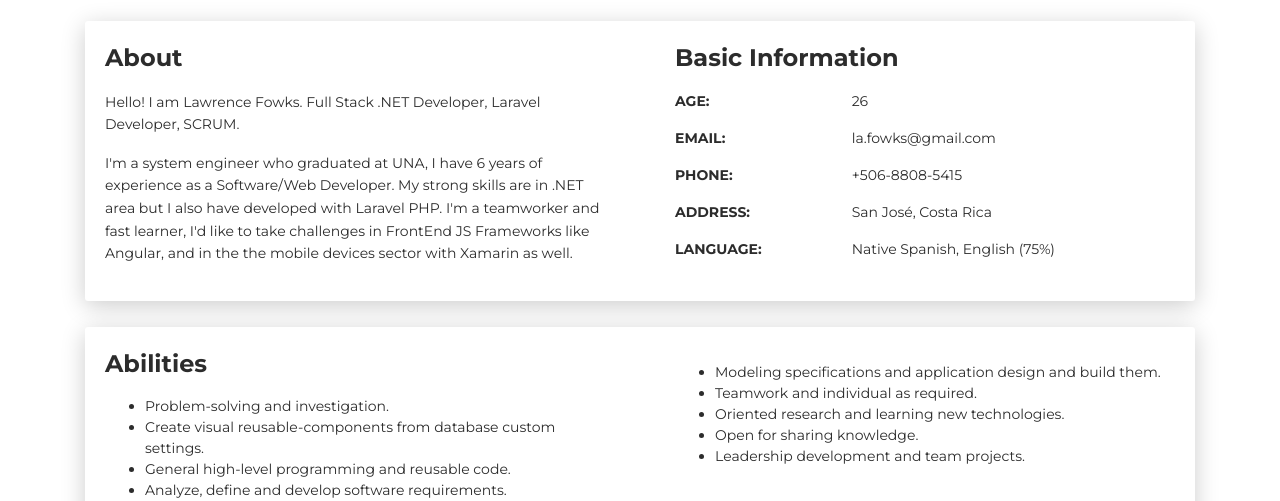
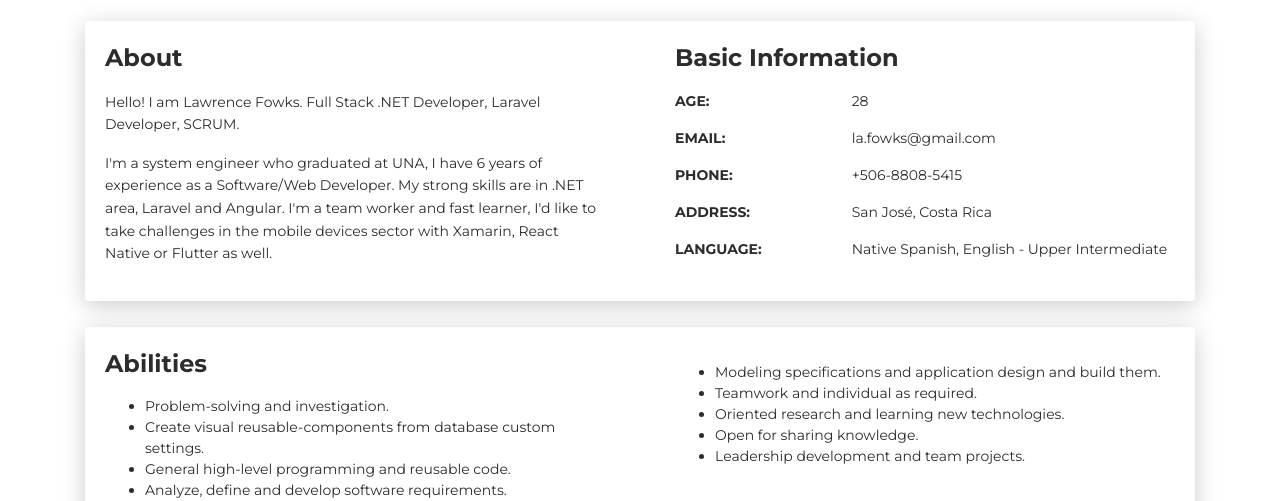
Before and after one commit to lfowks/myProfile, a plain HTML site: page index.html in a window 1280 px wide. Shown: the part 599-1100 px from the top of the page. Drawn offline with Linux system fonts and the light colour scheme.

Commit message:
Update index.html

```diff
--- a/index.html
+++ b/index.html
@@ -140,7 +140,7 @@
           <div class="card-body">
             <div class="h4 mt-0 title">About</div>
             <p>Hello! I am Lawrence Fowks. Full Stack .NET Developer, Laravel Developer, SCRUM.</p>
-            <p>I'm a system engineer who graduated at UNA, I have 6 years of experience as a Software/Web Developer. My strong skills are in .NET area but I also have developed with Laravel PHP. I'm a teamworker and fast learner, I'd like to take challenges in FrontEnd JS Frameworks like Angular, and in the the mobile devices sector with Xamarin as well.
+            <p>I'm a system engineer who graduated at UNA, I have 6 years of experience as a Software/Web Developer. My strong skills are in .NET area, Laravel and Angular. I'm a team worker and fast learner, I'd like to take challenges in the mobile devices sector with Xamarin, React Native or Flutter as well.
               <!--<a href="https://templateflip.com/templates/creative-cv/" target="_blank">Learn More</a>-->
             </p>
           </div>
@@ -150,7 +150,7 @@
             <div class="h4 mt-0 title">Basic Information</div>
             <div class="row">
               <div class="col-sm-4"><strong class="text-uppercase">Age:</strong></div>
-              <div class="col-sm-8">26</div>
+              <div class="col-sm-8">28</div>
             </div>
             <div class="row mt-3">
               <div class="col-sm-4"><strong class="text-uppercase">Email:</strong></div>
@@ -166,7 +166,7 @@
             </div>
             <div class="row mt-3">
               <div class="col-sm-4"><strong class="text-uppercase">Language:</strong></div>
-              <div class="col-sm-8">Native Spanish, English (75%)</div>
+              <div class="col-sm-8">Native Spanish, English - Upper Intermediate</div>
             </div>
           </div>
         </div>
```
